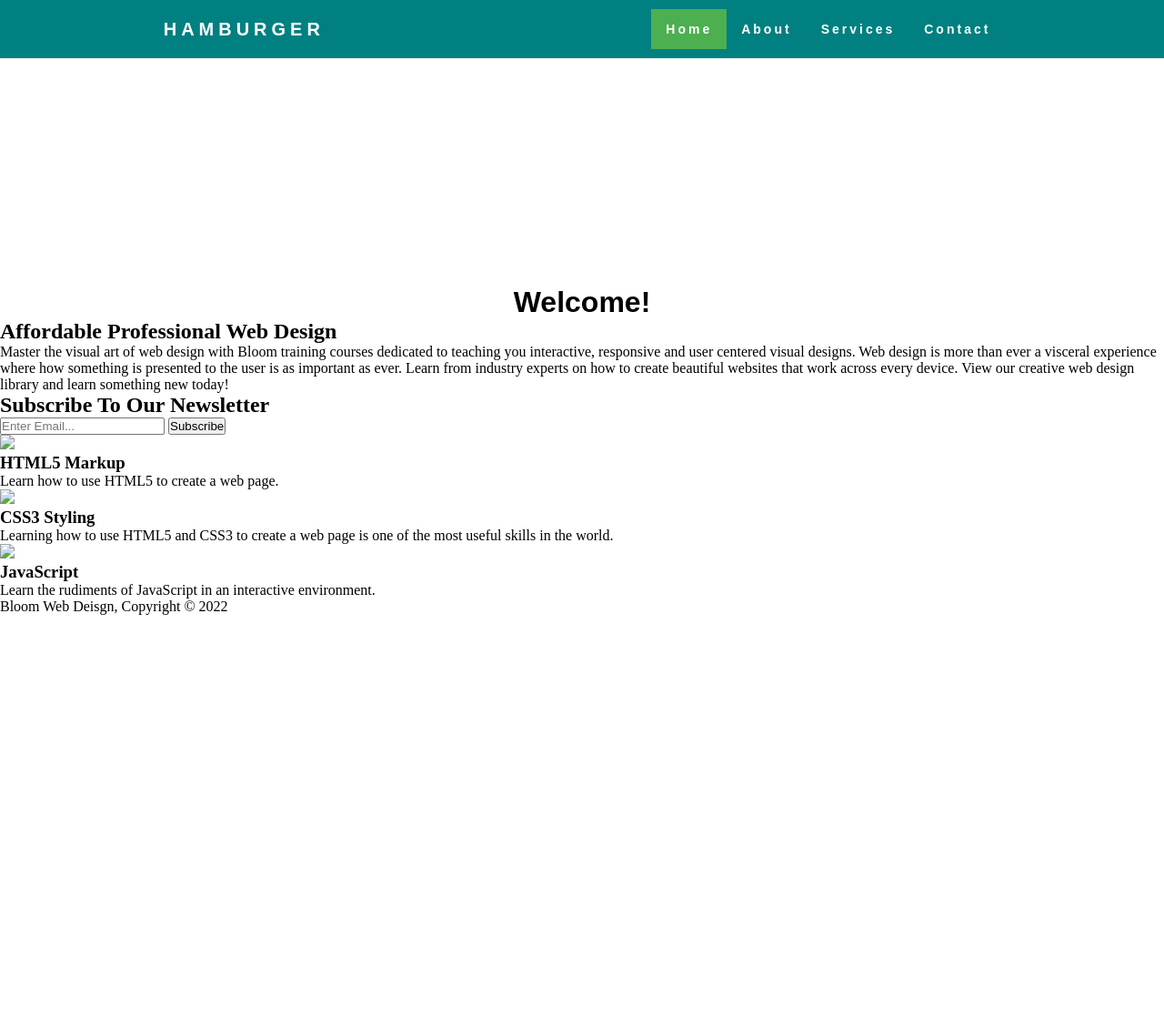
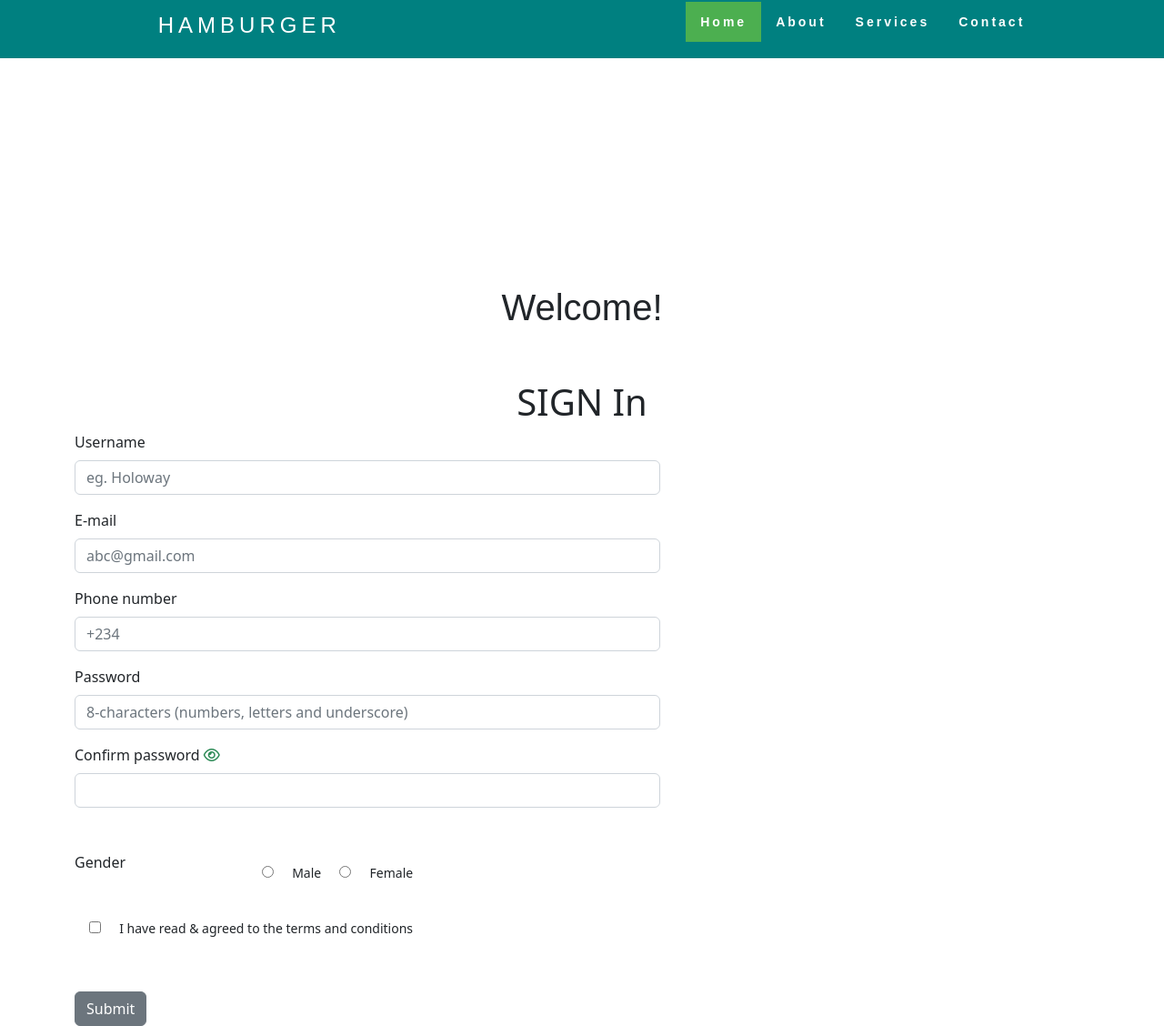
Before and after one commit to Rayzorr-GG/side-hustle, a plain HTML site: page index.html in a window 1280 px wide. Shown: the whole page at 91% size. Before the commit the page ends 800 px from the top, so only its background shows below. Drawn offline with nearby package versions, Linux system fonts and the light colour scheme.

Commit message:
Add files via upload

```diff
--- a/index.html
+++ b/index.html
@@ -8,6 +8,13 @@
 
     <meta name="viewport" content="width=device-width, initial-scale=1.0" />
 
+
+
+    <meta http-equiv="X-UA-Compatible" content="IE=edge">
+    <title>FORMS</title>
+    <!-- CSS only -->
+<link href="https://cdn.jsdelivr.net/npm/bootstrap@5.2.0-beta1/dist/css/bootstrap.min.css" rel="stylesheet" integrity="sha384-0evHe/X+R7YkIZDRvuzKMRqM+OrBnVFBL6DOitfPri4tjfHxaWutUpFmBp4vmVor" crossorigin="anonymous">
+<script src="https://kit.fontawesome.com/c4254e24a8.js" crossorigin="anonymous"></script>
     <link
 
       rel="stylesheet"
@@ -38,54 +45,79 @@
 
         <li><a href="pages/services.html">Services</a></li>
 
-        <li><a href="form.html">Contact</a></li>
+        <li><a href="pages/contact.html">Contact</a></li>
 
       </ul>
 
     </nav>
 
     <div class="body-text"><h1>Welcome!</h1></div>
-<section id="showcase">
-      <div class="container">
-        <h1>Affordable Professional Web Design</h1>
-        <p> Master the visual art of web design with Bloom training courses dedicated to teaching you interactive, responsive and user centered visual designs. Web design is more than ever a visceral experience where how something is presented to the user is as important as ever. Learn from industry experts on how to create beautiful websites that work across every device. View our creative web design library and learn something new today!</p>
-      </div>
-    </section>
 
-    <section id="newsletter">
-      <div class="container">
-        <h1>Subscribe To Our Newsletter</h1>
-        <form>
-          <input type="email" placeholder="Enter Email..." required>
-          <button type="submit" class="button_1">Subscribe</button>
+
+    <div class="container mt-5">
+        <h1 class="text-center">SIGN In</h1>
+    <div class="input-control">
+        <form class="row g-3" action="/" id="form">
+            <div class="col-md-7">
+                <label for="username" class="form-label">Username</label>
+                <input type="text" class="form-control" id="username" onkeyup="validateName()" placeholder="eg. Holoway" required>
+                <span id="name-error" style="color: red;"></span>
+            </div>
+            <div class="col-md-7">
+                <label for="email" class="form-label">E-mail</label>
+                <input type="email" class="form-control" id="email" onkeyup="validateEmail()"  placeholder="abc@gmail.com" required>
+                <span id="email-error" style="color: red;"></span>
+            </div>
+
+            <div class="col-md-7">
+                <label for="phone" class="form-label">Phone number</label>
+                <input type="tel" class="form-control" id="phone" onkeyup="validatePhone()" placeholder="+234" required>
+                <span id="phone-error" style="color: red;"></span>
+            </div>
+            <div class="col-md-7">
+                <label class="form-label" for="password">Password</label>
+                <input type="password" class="form-control" id="password" onkeyup="validatePass()" placeholder="8-characters (numbers, letters and underscore)" required>
+                <span id="pass-error" style="color: red;"></span>
+            </div>
+
+            <div class="col-md-7">
+                <label for="password2" class="form-label">Confirm password</label>
+                <i class="far fa-eye" id="togglePassword" style="margin-top: -50px; cursor: pointer;"></i>
+                <input type="password" class="form-control" id="password2" onkeyup="validatePass2()"></input>
+                <span id="pass2-error" style="color: red;"></span>
+            </div>
         </form>
-      </div>
-    </section>
 
-    <section id="boxes">
-      <div class="container">
-        <div class="box">
-          <img src="./img/logo_html.png">
-          <h3>HTML5 Markup</h3>
-          <p>Learn how to use HTML5 to create a web page. </p>
+        <div class="row mt-5 ">
+            <label class="col-md-2 form-label">Gender</label>
+            <div class="col-md-10">
+                <input type="radio" class="m-3" name="gn" value="male"> <small>Male</small>
+
+                <input type="radio" class="m-3" name="gn" value="female"> <small>Female</small>
+            </div>
+
+            <div class="col-md-6 mt-3">
+                <input type="checkbox" class="m-3" name="gn" value="male" onkeyup="validateCheck()"> <small>I have read & agreed to the terms and conditions</small>
+                <span id="check-error" style="color: red;"></span>
+            </div>
+
+            <div class="col-md-9">
+                <button href="#" type="submit" class="btn btn-secondary mt-5">Submit</button>
+            </div>
+
+
+
         </div>
-        <div class="box">
-          <img src="./img/logo_css.png">
-          <h3>CSS3 Styling</h3>
-          <p>Learning how to use HTML5 and CSS3 to create a web page is one of the most useful skills in the world. </p>
-        </div>
-        <div class="box">
-          <img src="./img/java.png">
-          <h3>JavaScript</h3>
-          <p>Learn the rudiments of JavaScript in an interactive environment.</p>
-        </div>
-      </div>
-    </section>
+    </div>
+</div>
 
-    <footer>
-      <p>Bloom Web Deisgn, Copyright &copy; 2022</p>
-    </footer>
+<style>
+i {
+    color: seagreen;
+}
+</style>
 
+<script src="script.js"></script>
   </body>
 
 </html>
```
